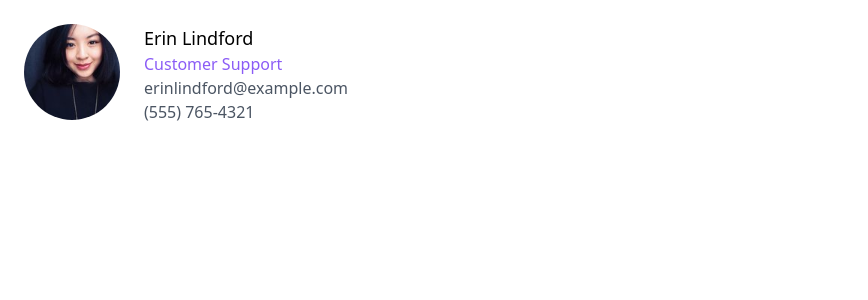
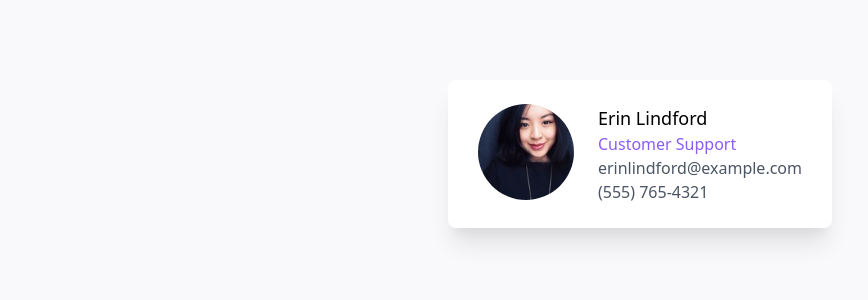
Before and after one commit to babatundelmd/Storybook_For_Angular, an Angular app: page / in a window 1280 px wide. Shown: the top 300 px of the page, without its empty margins (0-868 px from the left). Built offline with nearby package versions, Linux system fonts and the light colour scheme.

Commit message:
🚧chore: add photo model

```diff
--- /dev/null
+++ b/src/app/Model/Photo.model.ts
@@ -0,0 +1,4 @@
+export interface Photo {
+    src: string;
+    title: string;
+}
--- a/src/app/app.component.html
+++ b/src/app/app.component.html
@@ -1 +1,4 @@
-<app-photo-ui-card></app-photo-ui-card>
+<div>
+  <app-photo-ui-card></app-photo-ui-card>
+
+</div>
--- a/src/app/photo-ui-card/photo-ui-card.component.html
+++ b/src/app/photo-ui-card/photo-ui-card.component.html
@@ -1,4 +1,4 @@
-<div class="md:flex bg-white rounded-lg p-6">
+<div class="md:flex bg-white rounded-lg p-6 md:justify-center shadow-xl max-w-sm mx-auto mt-20">
   <img class="h-16 w-16 md:h-24 md:w-24 rounded-full mx-auto md:mx-0 md:mr-6" src="./assets/avatar-kora.jpg">
   <div class="text-center md:text-left">
     <h2 class="text-lg">Erin Lindford</h2>
--- a/src/styles.css
+++ b/src/styles.css
@@ -1 +1,4 @@
 /* You can add global styles to this file, and also import other style files */
+body{
+    background-color: #f9f9fc;
+}
```
